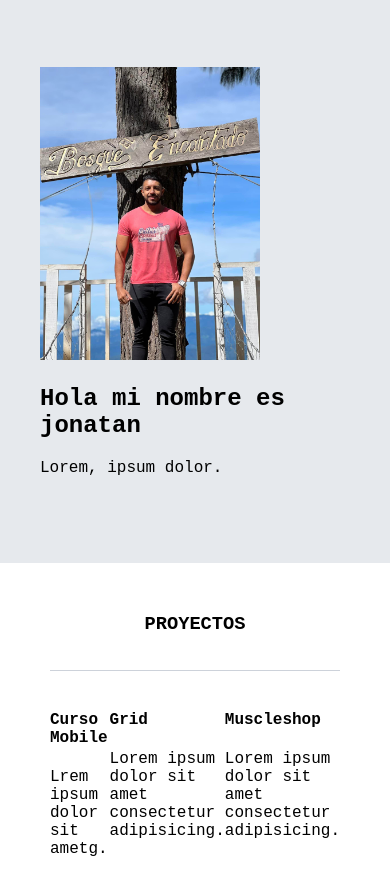
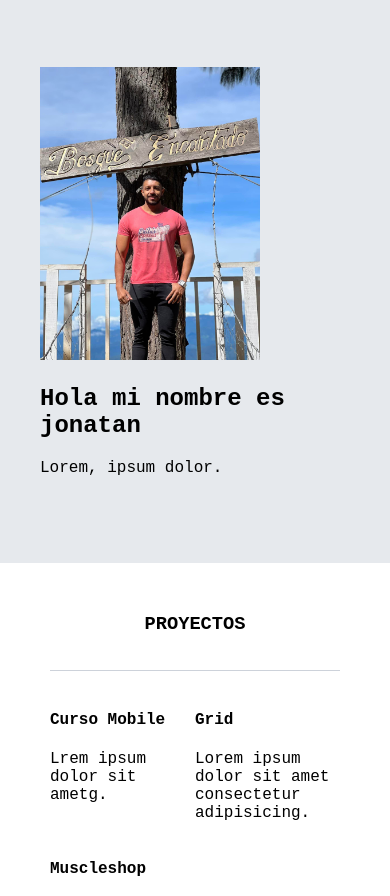
Before and after one commit to jonatanpc/Google, a plain HTML site: page perfil.html in a window 390 px wide. Shown: the part 143-1039 px from the top of the page. Drawn offline with Linux system fonts and the light colour scheme.

Commit message:
media queries

```diff
--- a/css/media-queries.css
+++ b/css/media-queries.css
@@ -16,6 +16,12 @@
 .blogs-posts-container .post-container{
 max-width: 45%;
 }
+
+.proyects-main-container {
+    grid-template-columns: 1fr 1fr;
+    grid-template-rows: 2fr;
+    }
+
 .profile-main-container .profile-container{
     display: block;
 }
```
Also changed, not shown: blogs.html (+4 -2 lines), css/main.css (line endings or trailing spaces), 1 other file.
